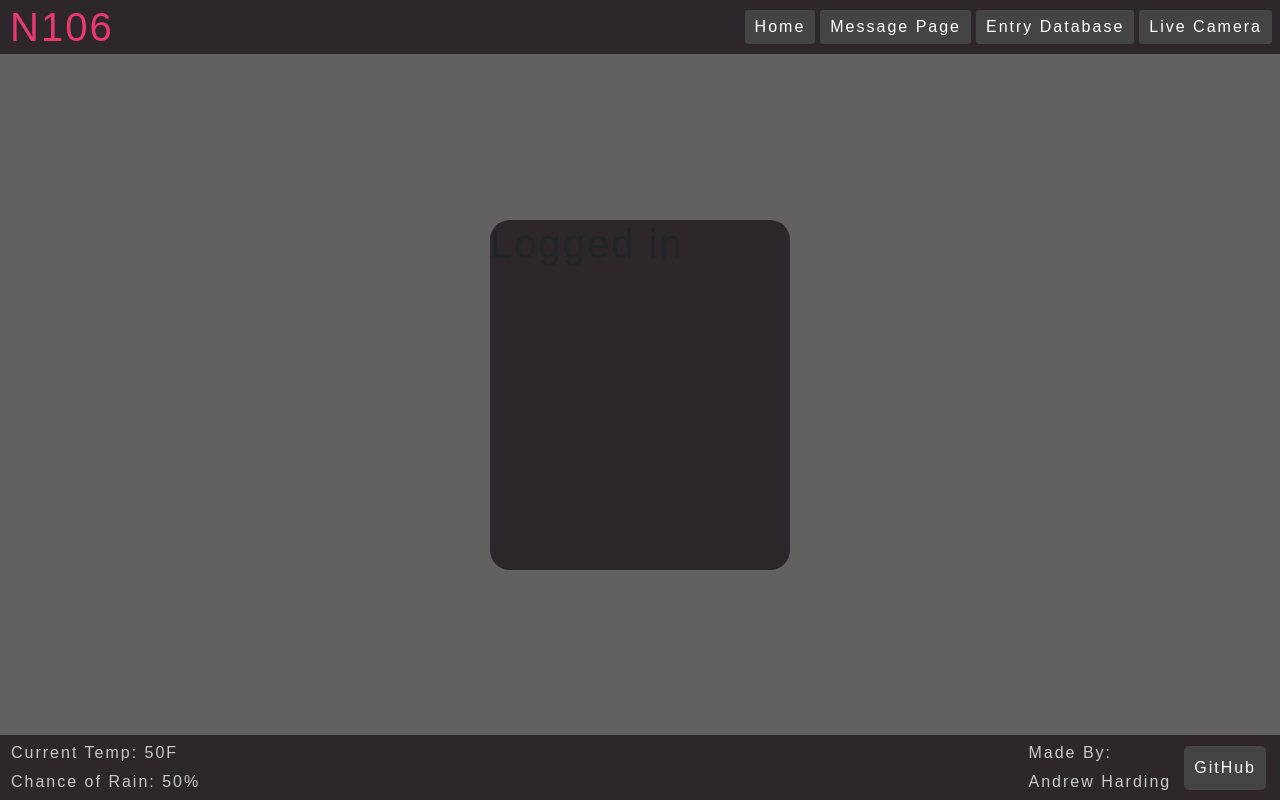
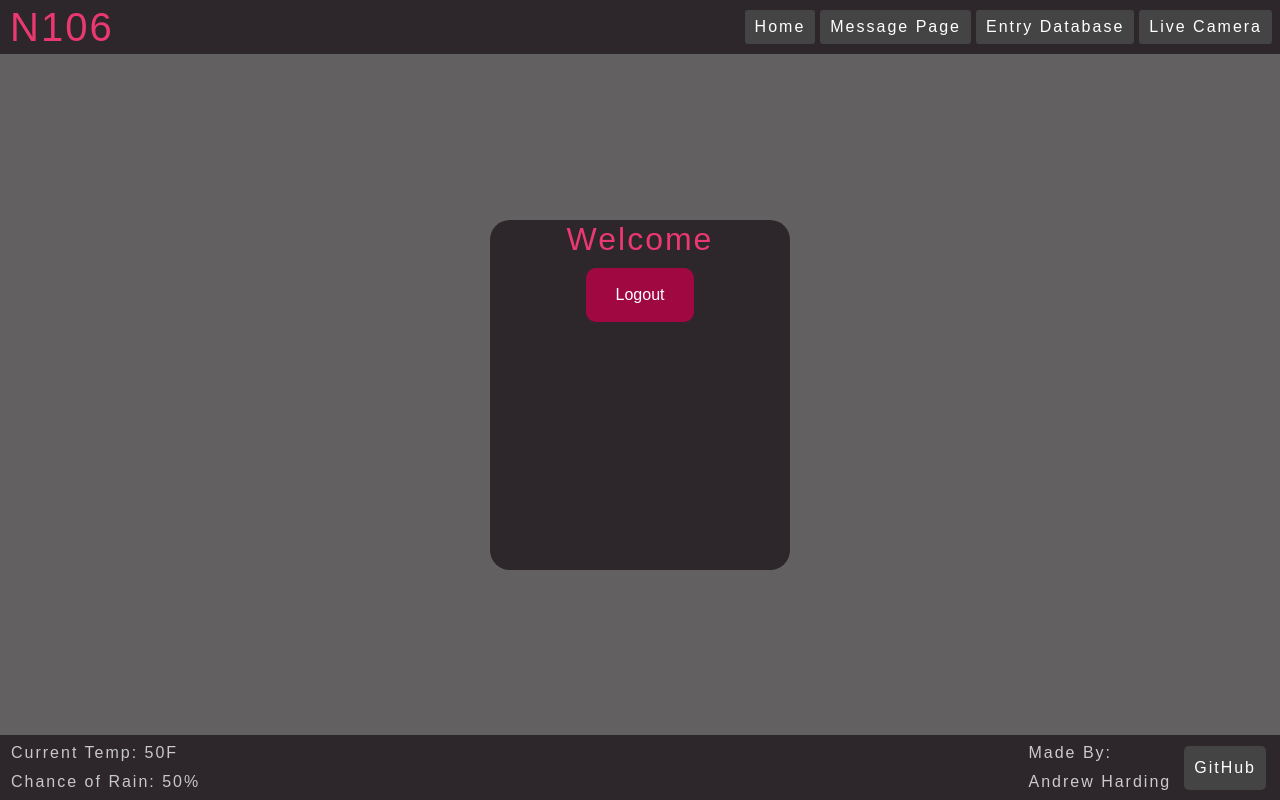
Before and after one commit to andpdw/CS260-Startup, a React (Vite) app: page / in a window 1280 px wide. Both pictures are taken after a click on the button "Login". Built offline with nearby package versions, Linux system fonts and the light colour scheme; a web font is replaced by a local one.

Commit message:
Made a logout button on the login page that works with the JS

```diff
--- /dev/null
+++ b/src/login/authenticated.jsx
@@ -0,0 +1,15 @@
+import React from "react";
+
+import { AuthState } from "./authState";
+
+export function Authenticated({userName, onAuthChange}) {
+
+    return (
+        <>
+            <h2>Welcome {userName}</h2>
+            <button className="login-button" onClick={() => onAuthChange(userName, AuthState.Unauthenticated)}>
+                Logout
+            </button>
+        </>
+    )
+}
--- a/src/login/login.jsx
+++ b/src/login/login.jsx
@@ -3,12 +3,18 @@ import './login.css'
 
 import { AuthState } from './authState';
 import { Unauthenticated } from './unauthenticated';
+import { Authenticated } from './authenticated';
 
 export function Login({userName, authState, onAuthChange}) {
   return (
     <main>
       <div className="login-box">
-        {authState === AuthState.Authenticated && <h1>Logged in</h1>}
+        {authState === AuthState.Authenticated && (
+          <Authenticated
+            userName={userName}
+            onAuthChange={onAuthChange}
+          />
+        )}
         {authState === AuthState.Unauthenticated && (
           <Unauthenticated
             userName={userName}
--- a/src/login/unauthenticated.jsx
+++ b/src/login/unauthenticated.jsx
@@ -4,11 +4,9 @@ import { AuthState } from "./authState";
 
 export function Unauthenticated({userName, onAuthChange}) {
     const [username, setUserName] = React.useState('');
-    const [password, setPassword] = React.useState('');
 
     async function createUser() {
         localStorage.setItem('userName', username);
-        localStorage.setItem('password', password);
     }
 
     return (
```
